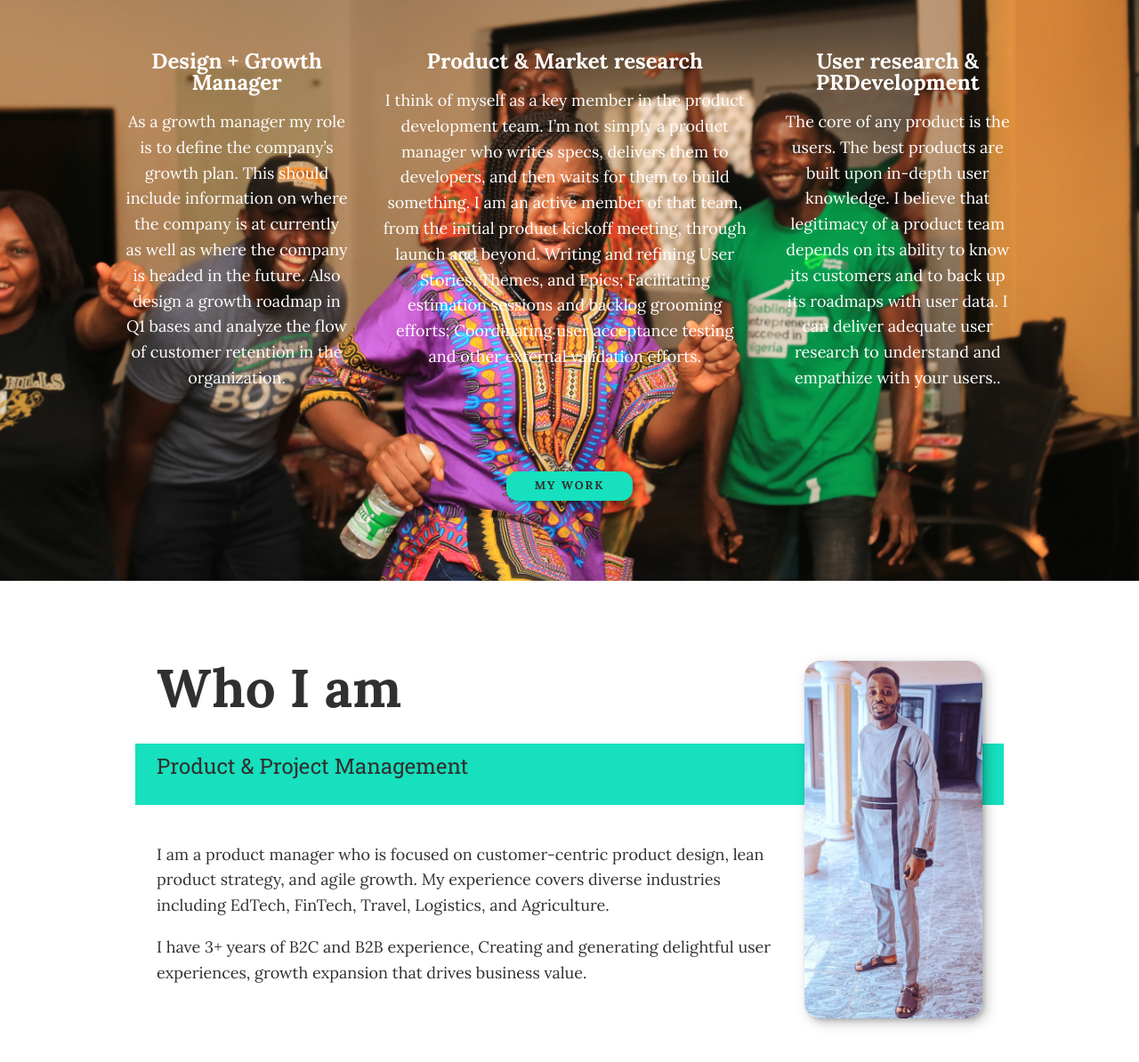
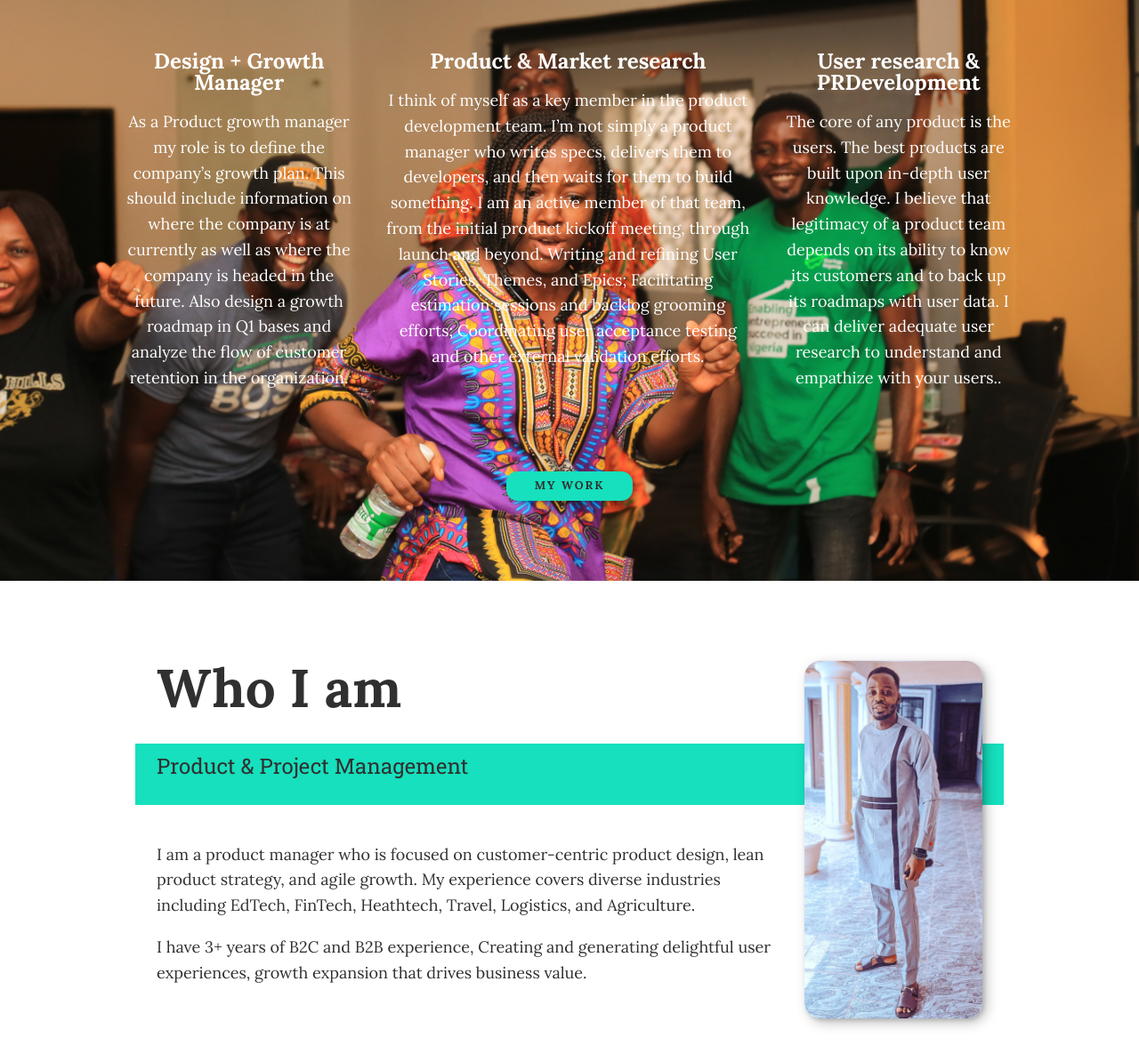
Before and after one commit to akinrodoluseun/Seun, a plain HTML site: page Akinrodolu/index.html in a window 1280 px wide. Shown: the part 650-1844 px from the top of the page at 89% size. Drawn offline with nearby package versions, Linux system fonts and the light colour scheme.

Commit message:
Update index.html
Some changes

```diff
--- a/Akinrodolu/index.html
+++ b/Akinrodolu/index.html
@@ -57,7 +57,7 @@
             <div class="services">
                 <div class="service">
                     <h3>Design + Growth Manager</h3>
-                    <p>As a growth manager my role is to define the company’s growth plan. This should include information on where the company is at currently as well as where the company is headed in the future. Also design a growth roadmap in Q1 bases and analyze the flow of customer retention in the organization. </p>
+                    <p>As a Product growth manager my role is to define the company’s growth plan. This should include information on where the company is at currently as well as where the company is headed in the future. Also design a growth roadmap in Q1 bases and analyze the flow of customer retention in the organization. </p>
                 </div> <!-- / service -->
 
                 <div class="service">
@@ -86,7 +86,7 @@
            <p class="section__subtitle section__subtitle--about">Product & Project Management</p>
 
            <div class="about-me__body">
-               <p>I am a product manager who is focused on customer-centric product design, lean product strategy, and agile growth. My experience covers diverse industries including EdTech, FinTech, Travel, Logistics, and Agriculture.</p>
+               <p>I am a product manager who is focused on customer-centric product design, lean product strategy, and agile growth. My experience covers diverse industries including EdTech, FinTech, Heathtech, Travel, Logistics, and Agriculture.</p>
                <p>I have 3+ years of  B2C and B2B experience, Creating and generating delightful user experiences, growth expansion that drives business value.</p>
            </div>
            <!--- YOU CAN EDIT THIS PLACE ALSO-->
```
